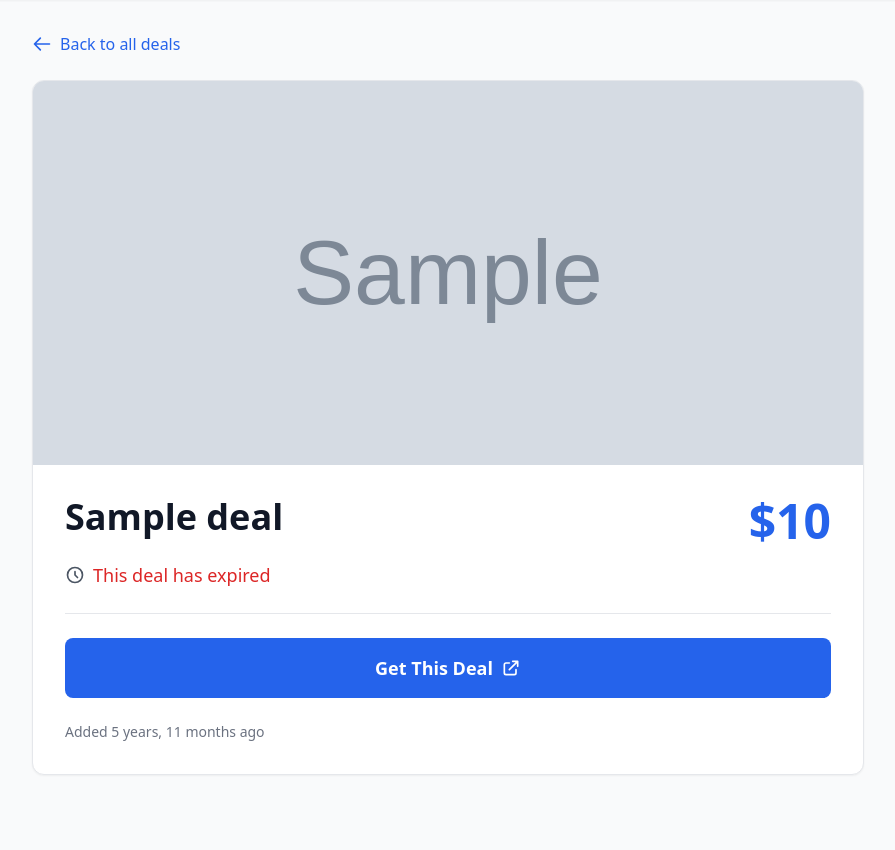
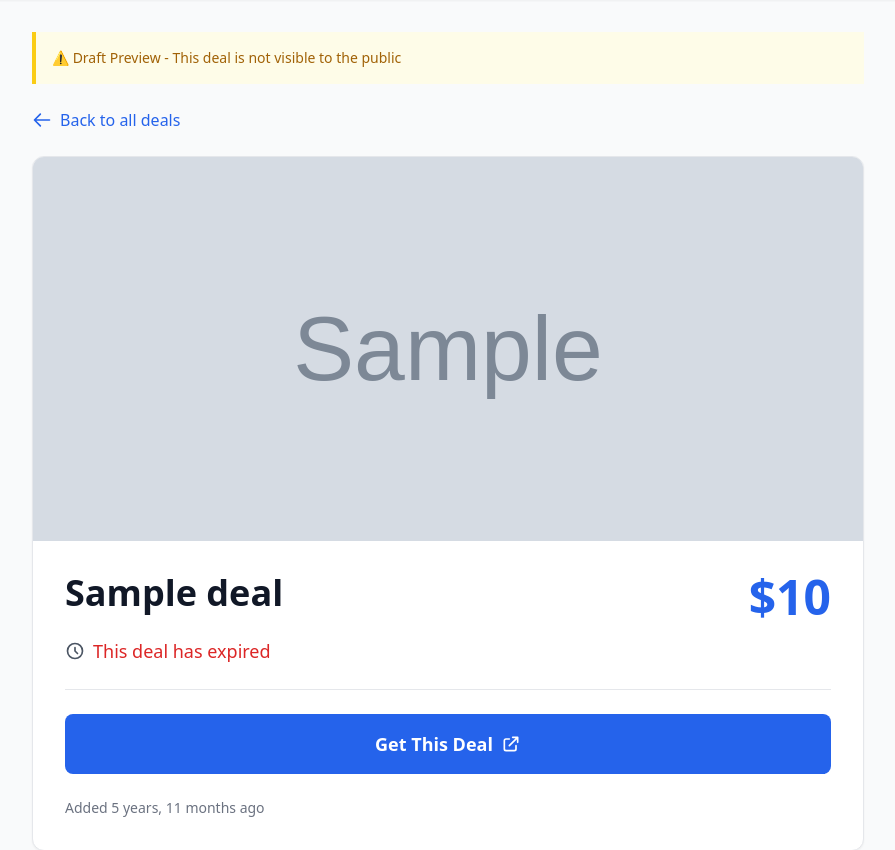
Before and after one commit to WWPOL/Game-Deals, a Django app: template deals/templates/deals/detail.html in a window 1280 px wide. Shown: the part 65-915 px from the top of the page, without its empty margins (192-1087 px from the left). Run offline with Django 5.2, Linux system fonts and the light colour scheme; the template is opened without the code that fills it: most values are stand-ins (such as "Sample title", 1, 10 or a date in 2020); grey boxes marked "Sample" are stand-in pictures; data that the repository does not hold is empty; parts of the project's set-up code (start-up, migrations or seed data) failed here and were passed over; some libraries are stand-ins or nearby versions.

Commit message:
Allow staff to preview draft deals on site with warning banner

```diff
--- a/deals/apps.py
+++ b/deals/apps.py
@@ -3,4 +3,5 @@ from django.apps import AppConfig
 
 class DealsConfig(AppConfig):
     default_auto_field = 'django.db.models.BigAutoField'
-    name = 'game_deals'
+    name = 'deals'
+    verbose_name = "Game Deals"
--- a/deals/templates/deals/detail.html
+++ b/deals/templates/deals/detail.html
@@ -4,6 +4,14 @@
 
 {% block content %}
 <div class="max-w-4xl mx-auto px-4 sm:px-6 lg:px-8 py-8">
+    {% if deal.status == 'draft' %}
+    <div class="bg-yellow-50 border-l-4 border-yellow-400 p-4 mb-6">
+        <p class="text-sm text-yellow-700 font-medium">
+            ⚠️ Draft Preview - This deal is not visible to the public
+        </p>
+    </div>
+    {% endif %}
+
     <a href="{% url 'deals:home' %}" class="inline-flex items-center text-blue-600 hover:text-blue-700 mb-6">
         <svg class="w-5 h-5 mr-2" fill="none" stroke="currentColor" viewBox="0 0 24 24">
             <path stroke-linecap="round" stroke-linejoin="round" stroke-width="2" d="M10 19l-7-7m0 0l7-7m-7 7h18"></path>
--- a/deals/views.py
+++ b/deals/views.py
@@ -30,7 +30,9 @@ class DealDetailView(DetailView):
     slug_url_kwarg = 'slug'
 
     def get_queryset(self):
-        """Only show published deals"""
+        """Show all deals to staff, only published deals to public"""
+        if self.request.user.is_staff:
+            return Deal.objects.all()
         return Deal.objects.filter(status=Deal.Status.PUBLISHED)
 
 
```
